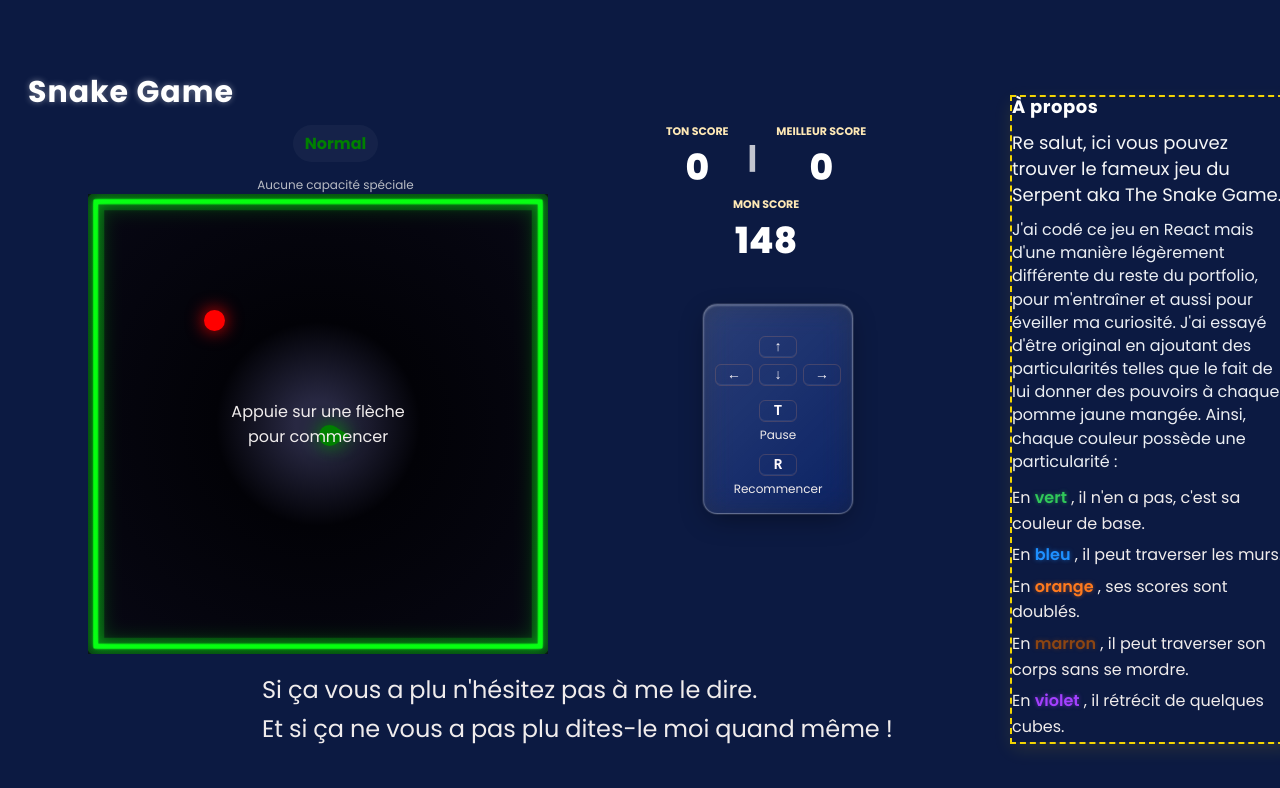
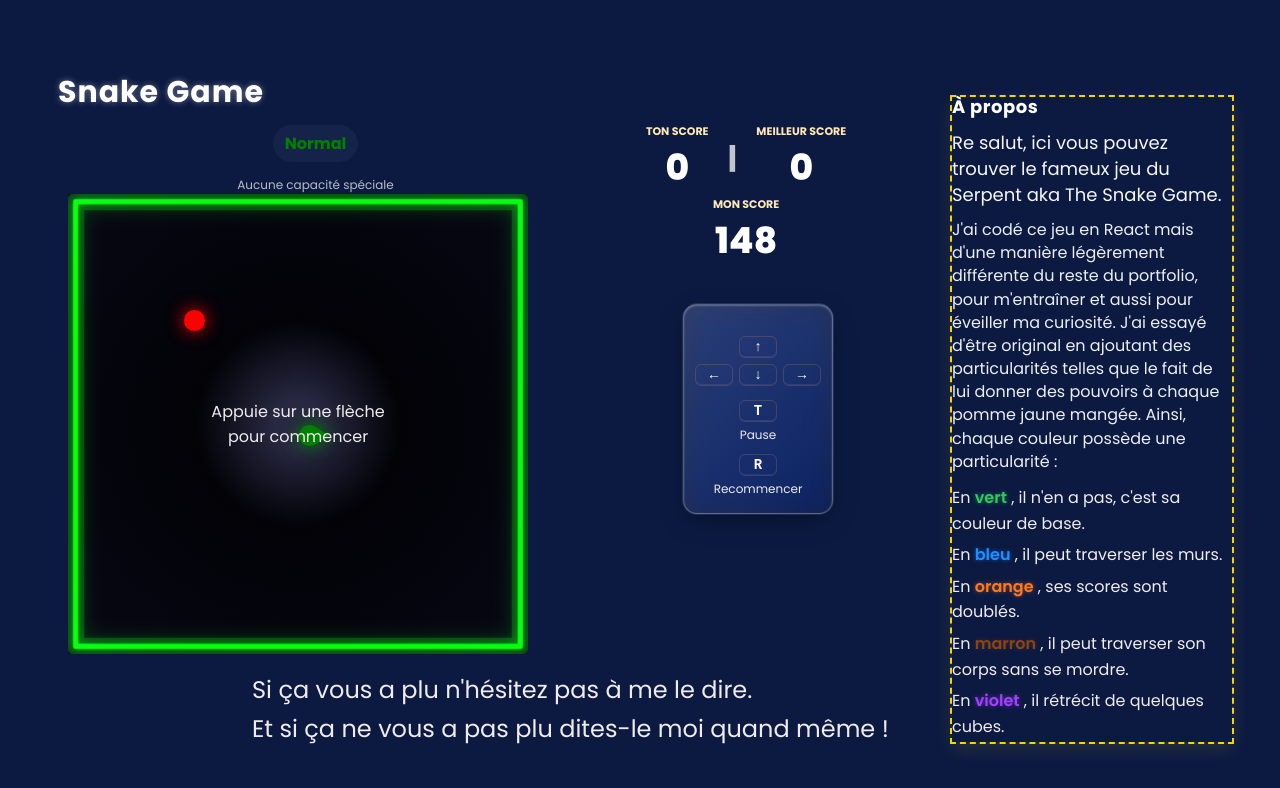
Before and after one commit to Walie-Matthieu/snake-game, a Next.js app: page / in a window 1280 px wide. Shown: the top 788 px of the page. Built offline with nearby package versions, Linux system fonts and the light colour scheme.

Commit message:
responsive desktop

```diff
--- /dev/null
+++ b/app/hooks/useResponsive.ts
@@ -0,0 +1,57 @@
+'use client';
+import { useEffect, useState } from 'react';
+
+export function useResponsive() {
+  const [windowWidth, setWindowWidth] = useState<number>(
+    typeof window !== 'undefined' ? window.innerWidth : 1024
+  );
+
+  useEffect(() => {
+    function handleResize() {
+      setWindowWidth(window.innerWidth);
+    }
+    window.addEventListener('resize', handleResize);
+    return () => window.removeEventListener('resize', handleResize);
+  }, []);
+
+  // Breakpoints
+  const isLargeDesktop = windowWidth >= 1440;
+  const isDesktop = windowWidth >= 1024;
+  const isTablet = windowWidth >= 768 && windowWidth < 1024;
+  const isMobile = windowWidth < 768;
+
+  // Offsets pour Snake Game
+  const gameOffsets = {
+    scoreboard: {
+      offsetY: isLargeDesktop ? 0 : isDesktop ? 10 : 20,
+      scale: isLargeDesktop ? 1 : isDesktop ? 0.9 : 0.8,
+      translateX: isLargeDesktop ? '110%' : isDesktop ? '95%' : '80%',
+    },
+    canvas: {
+      offsetX: isLargeDesktop ? -40 : isDesktop ? -30 : 0,
+      offsetY: isLargeDesktop ? 10 : isDesktop ? 20 : 30,
+    },
+    panel: {
+      offsetX: isLargeDesktop ? 90 : isDesktop ? 60 : 20,
+      offsetY: isLargeDesktop ? 120 : isDesktop ? 100 : 80,
+    },
+    abilityText: {
+      offsetX: isLargeDesktop ? -70 : isDesktop ? -50 : -30,
+      offsetY: 0,
+    },
+    control: {
+      width: isLargeDesktop ? 150 : isDesktop ? 140 : 130,
+      height: 210,
+      gap: isLargeDesktop ? 25 : isDesktop ? 20 : 15,
+    },
+  };
+
+  return {
+    windowWidth,
+    isLargeDesktop,
+    isDesktop,
+    isTablet,
+    isMobile,
+    gameOffsets,
+  };
+}
--- a/app/page.module.css
+++ b/app/page.module.css
@@ -147,6 +147,39 @@
   }
 }
 
+/* Petit écran PC (1024px - 1440px) */
+@media (min-width: 1024px) and (max-width: 1440px) {
+  .gameLeft {
+    --game-offset-x: -20px;
+    --title-offset-x: -50px;
+  }
+  .asideRight {
+    --aside-offset-x: 80px;
+  }
+}
+
+/* Écran PC moyen (1441px - 1920px) */
+@media (min-width: 1441px) and (max-width: 1920px) {
+  .gameLeft {
+    --game-offset-x: 0px;
+    --title-offset-x: -100px;
+  }
+  .asideRight {
+    --aside-offset-x: 140px;
+  }
+}
+
+/* Grand écran PC (>1920px) */
+@media (min-width: 1921px) {
+  .gameLeft {
+    --game-offset-x: 20px;
+    --title-offset-x: -120px;
+  }
+  .asideRight {
+    --aside-offset-x: 180px;
+  }
+}
+
 /* === CONTROLE INDIVIDUEL DES TEXTES (ajout) ================================
    Tu peux modifier chaque ligne via les variables ci‑dessous sans toucher au JSX.
    - Pour changer taille/couleur: modifie la variable correspondante.
@@ -284,10 +317,20 @@
 /* Solution paragraphe final - contrôle strict */
 .lastParagraph {
   font-size: 1.5em;
-  word-break: keep-all;
-  word-spacing: -0.5px;
+  word-break: normal;         /* autorise les retours */
+  overflow-wrap: anywhere;    /* casse si nécessaire */
   text-wrap: balance;
-  transform: translate(-750px, 30px); /* ← Combine X et Y */
+  transform: translate(var(--last-offset-x, 0px), var(--last-offset-y, 0px));
+  align-self: flex-start;     /* colle à gauche dans le flex .row */
+  max-width: 720px;           /* évite de trop s’étirer à droite */
+}
+
+/* PC: petit décalage contrôlé */
+@media (min-width: 1024px) {
+  .lastParagraph {
+    --last-offset-x: -700px;  /* ajuste gauche/droite */
+    --last-offset-y: 30px;   /* ajuste haut/bas */
+  }
 }
 
 .pasPluLine {
```
